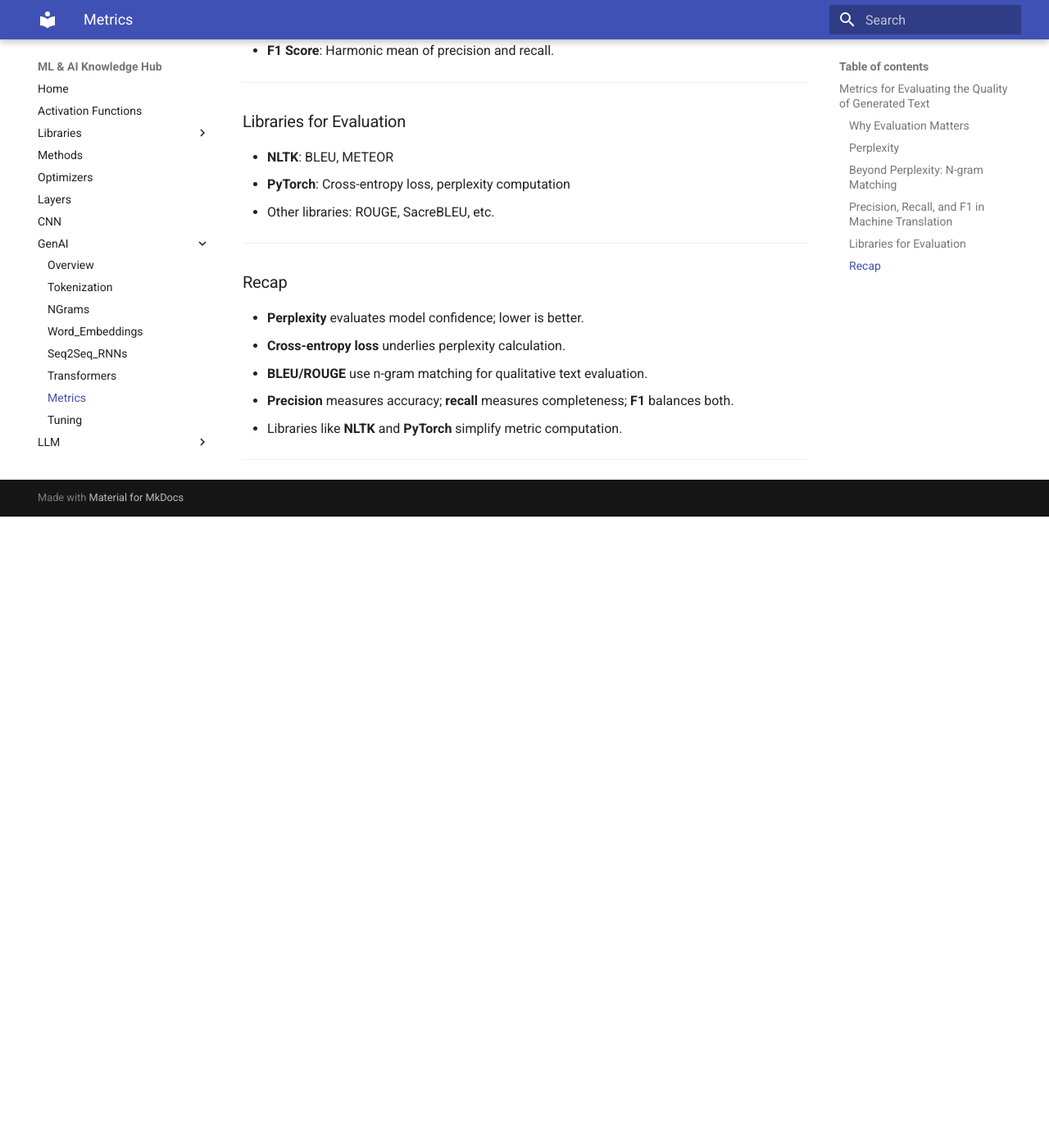
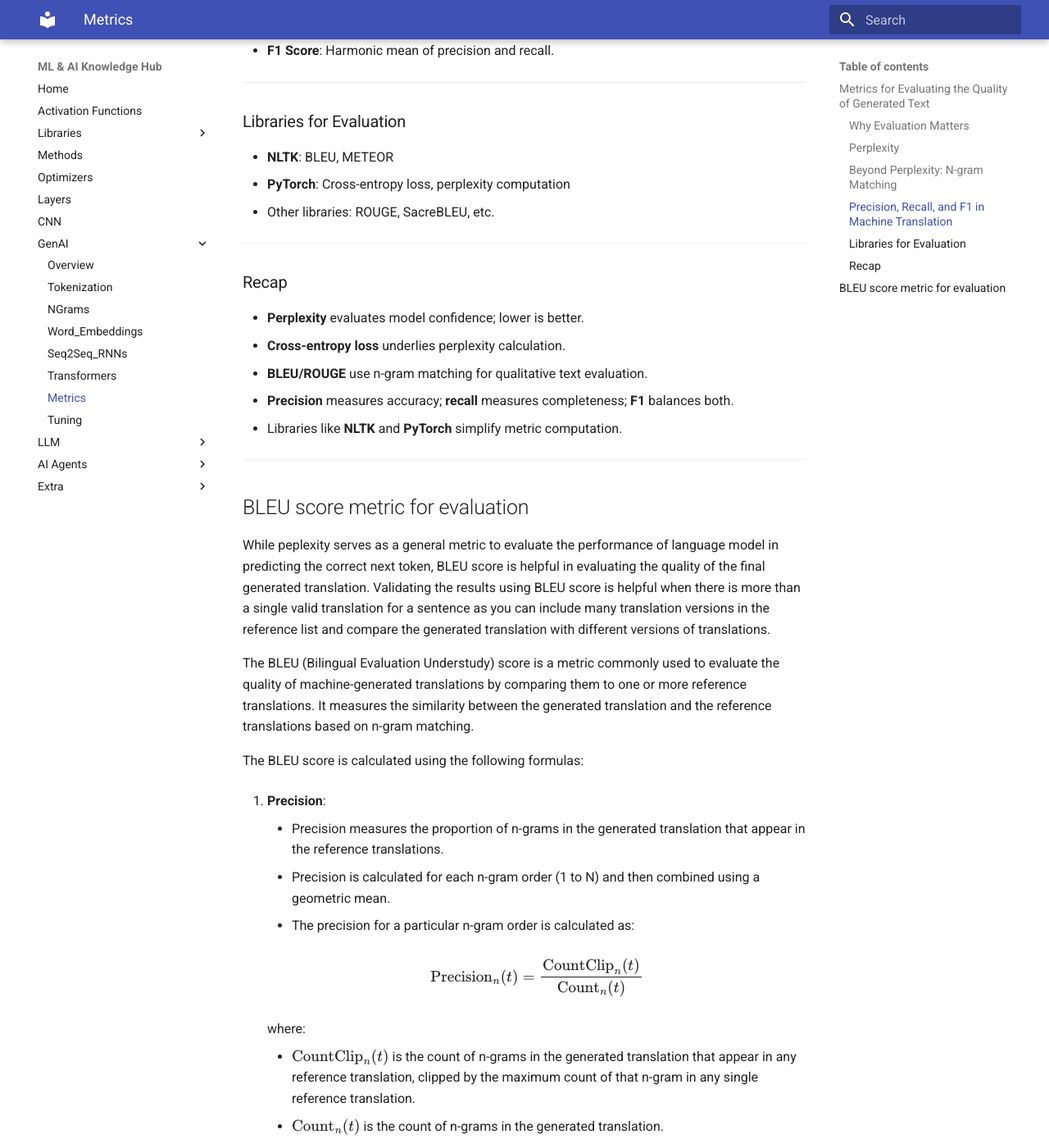
Before and after one commit to Medyan-Naser/machine_learning_projects, an MkDocs documentation site: the page built from docs/GenAI/metrics.md, in a window 1280 px wide and 1400 px high, scrolled down 1519 px. Shown: the whole window at 82% size. Built offline with MkDocs 1.6.1 and Material for MkDocs 9.7.7, drawn with Linux system fonts in a browser that asks for light colours; before the commit the page ends 2149 px from its top, so only the background shows below that; some of the changed text lies outside the part shown.

Commit message:
add docs for VLEU

```diff
--- a/docs/GenAI/metrics.md
+++ b/docs/GenAI/metrics.md
@@ -83,3 +83,46 @@
 - Libraries like **NLTK** and **PyTorch** simplify metric computation.
 
 ---
+
+## BLEU score metric for evaluation
+While peplexity serves as a general metric to evaluate the performance of language model in predicting the correct next token, BLEU score is helpful in evaluating the quality of the final generated translation.
+Validating the results using BLEU score is helpful when there is more than a single valid translation for a sentence as you can include many translation versions in the reference list and compare the generated translation with different versions of translations.
+
+The BLEU (Bilingual Evaluation Understudy) score is a metric commonly used to evaluate the quality of machine-generated translations by comparing them to one or more reference translations. It measures the similarity between the generated translation and the reference translations based on n-gram matching.
+
+The BLEU score is calculated using the following formulas:
+
+1. **Precision**:
+    - Precision measures the proportion of n-grams in the generated translation that appear in the reference translations.
+    - Precision is calculated for each n-gram order (1 to N) and then combined using a geometric mean.
+    - The precision for a particular n-gram order is calculated as:
+
+    $$\text{Precision}_n(t) = \frac{\text{CountClip}_n(t)}{\text{Count}_n(t)}$$
+
+    where:
+
+      - $\text{CountClip}_n(t)$ is the count of n-grams in the generated translation that appear in any reference translation, clipped by the maximum count of that n-gram in any single reference translation.
+      - $\text{Count}_n(t)$ is the count of n-grams in the generated translation.
+
+2. . **Brevity penalty**:
+    - The brevity penalty accounts for the fact that shorter translations tend to have higher precision scores.
+    - It encourages translations that are closer in length to the reference translations.
+    - The brevity penalty is calculated as:
+
+    $$\text{BP} = \begin{cases} 1 & \text{if } c > r \\\\\\\\\\\\\\\\\\\\\\ e^{(1 - \frac{r}{c})} & \text{if } c \leq r \end{cases}$$
+
+    where:
+
+      - $c$ is the total length of the generated translation.
+      - $r$ is the total length of the reference translations.
+
+3. **BLEU score**:
+    - The BLEU score is the geometric mean of the precisions, weighted by the brevity penalty.
+    - It is calculated as:
+
+    $$\text{BLEU} = \text{BP} \cdot \exp(\sum_{n=1}^{N}w_n \log(\text{Precision}_n(t)))$$
+
+    where:
+
+      - $N$ is the maximum n-gram order.
+      - $w_n$ is the weight assigned to the precision at n-gram order $n$, commonly set as $\frac{1}{N}$ for equal weights.
```
Also changed, not shown: docs/Libraries/torch.md (+32 -0 lines).
